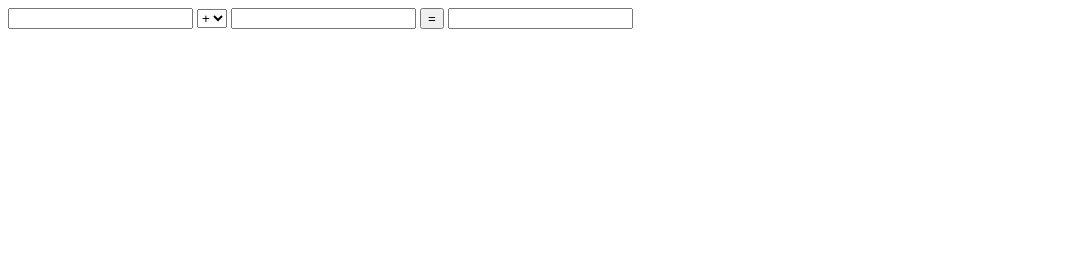
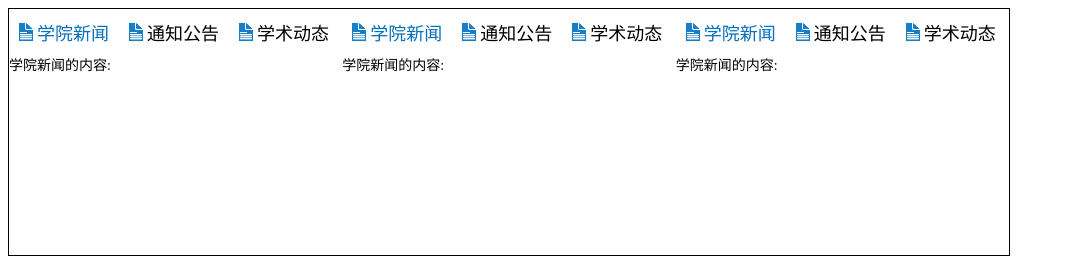
Before and after one commit to zyclevel/zyclevel1, a plain HTML site: page README.html in a window 1280 px wide. Shown: the whole page, without its empty margins (0-1065 px from the left). Drawn offline with Linux system fonts and the light colour scheme.

Commit message:
选项框

```diff
--- a/README.html
+++ b/README.html
@@ -2,42 +2,108 @@
 <html lang="en">
 <head>
 	<meta charset="UTF-8">
-	<title>Document</title>
+	<title>js选项卡</title>
+	<style>
+		ul {
+			list-style: none;
+			margin: 0;
+			padding: 0;
+		}
+		#tabs {
+			width: 1000px;
+			border: 1px solid;
+			display: flex;
+			justify-content: space-between;
+		}
+		.tabs_box {
+			width: 500px;
+		}
+		.tabs {
+			display: flex;
+		}
+		.tabs li {
+			padding: 10px;
+			padding-left: 28px;
+			font-size: 18px;
+			background: url('image/icon1.png') no-repeat 10px;
+		}
+		.tabs .cur {
+			color: #046fbb;
+		}
+		.contents div {
+			height: 200px;
+			font-size: 14px;
+			line-height: 1.5;
+			display: none;
+		}
+		.contents .show {
+			display: block;
+		}
+	</style>
 </head>
 <body>
-	<input type="text" id="inputa">
-	<select name="" id="select">
-	<option value="+">+</option>
-	<option value="-">-</option>
-	<option value="*">*</option>
-	<option value="/">/</option>
-	</select>
-	<input type="text" id="inputb">
-	<input type="button" id="yunsuan" value="=">
-	<input type="text" id="inputc">
+	<div id="tabs">
+		<div id="tabs1" class="tabs_box">
+			<ul class="tabs">
+				<li class="cur">学院新闻</li>
+				<li>通知公告</li>
+				<li>学术动态</li>
+			</ul>
+			<div class="contents">
+				<div class="show">学院新闻的内容:</div>
+				<div>通知公告的内容:</div>
+				<div>学术动态的内容:</div>
+			</div>
+		</div>
+		<div id="tabs2" class="tabs_box">
+			<ul class="tabs">
+				<li class="cur">学院新闻</li>
+				<li>通知公告</li>
+				<li>学术动态</li>
+			</ul>
+			<div class="contents">
+				<div class="show">学院新闻的内容:</div>
+				<div>通知公告的内容:</div>
+				<div>学术动态的内容:</div>
+			</div>
+		</div>
+		<div id="tabs3" class="tabs_box">
+			<ul class="tabs">
+				<li class="cur">学院新闻</li>
+				<li>通知公告</li>
+				<li>学术动态</li>
+			</ul>
+			<div class="contents">
+				<div class="show">学院新闻的内容:</div>
+				<div>通知公告的内容:</div>
+				<div>学术动态的内容:</div>
+			</div>
+		</div>
+	</div>
 	<script>
-	var ys=document.getElementById('yunsuan');
-	ys.onclick=function(){
-	var a=parseInt(document.getElementById('inputa').value);
-	var fh=document.getElementById('select').value;
-	var b=parseInt(document.getElementById('inputb').value);
-	var jg;
-    if(fh=='+'){
-    	jg= a+b;
-    }else if(fh=='-'){
-    	jg= a-b;
-    }else if(fh=='*'){
-    	jg= a*b;
-    }else if(fh=='/'&&b!=0){
-    	jg= a/b;
-	}else{
-    	jg='b不能为0';
-    }
-    if(isNaN(a)||isNaN(b)){
-   	jg='错误';
-   }
-    document.getElementById("inputc").value = jg;
-    }
+	function tab(id){
+		var box=document.getElementById(id);
+		var ul=box.getElementsByClassName('tabs')[0];
+		var lis=ul.getElementsByTagName('li');
+		var div=box.getElementsByClassName('contents')[0];
+		var divs=div.getElementsByTagName('div');
+		for(var i=0;i<lis.length;i++){
+			lis[i].index=i;
+			lis[i].onclick=function(){
+				for(var i=0;i<lis.length;i++){
+					lis[i].removeAttribute('class');
+				}
+				for(var i=0;i<divs.length;i++){
+					divs[i].removeAttribute('class');
+				}
+				this.className='cur';
+				divs[this.index].className='show';
+			}
+		}
+	}
+	tab('tabs1');
+	tab('tabs2');
+	tab('tabs3');
 	</script>
 </body>
 </html>
```
Also changed, not shown: index.html (+99 -33 lines).
